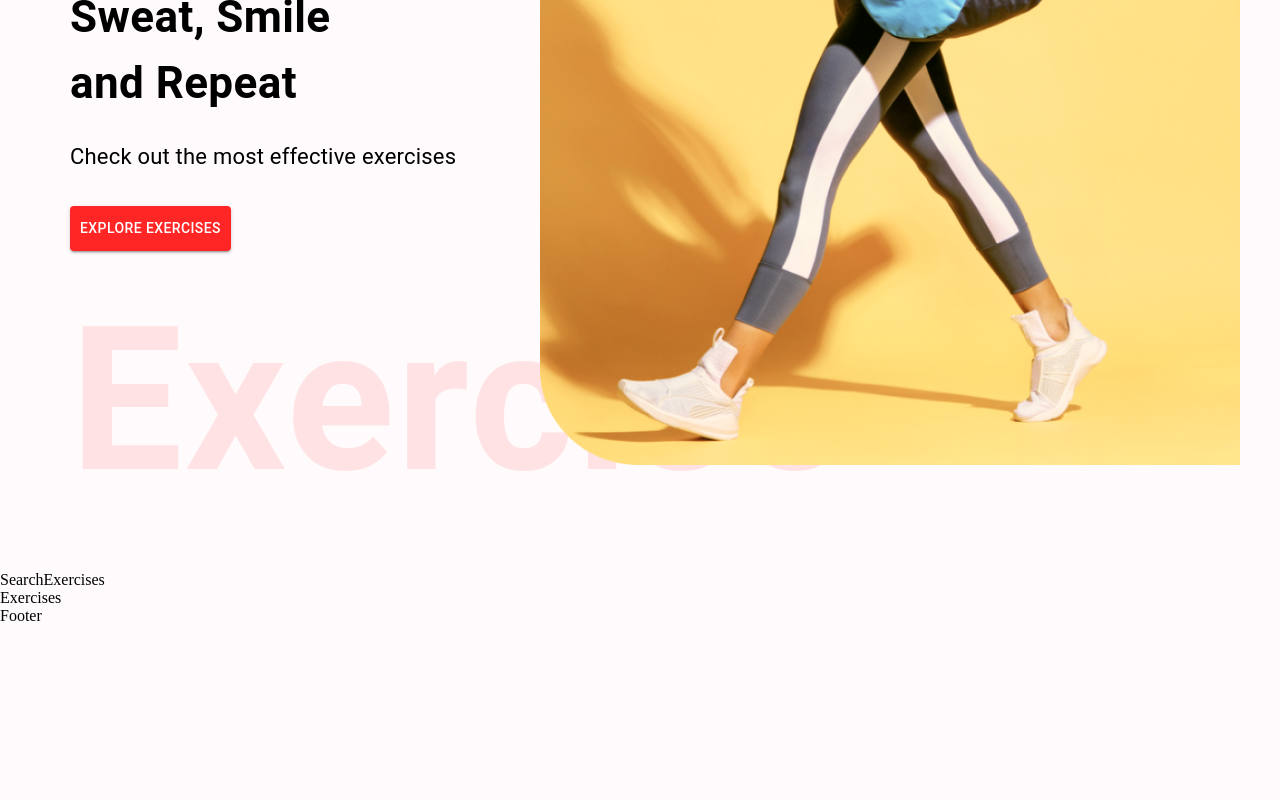
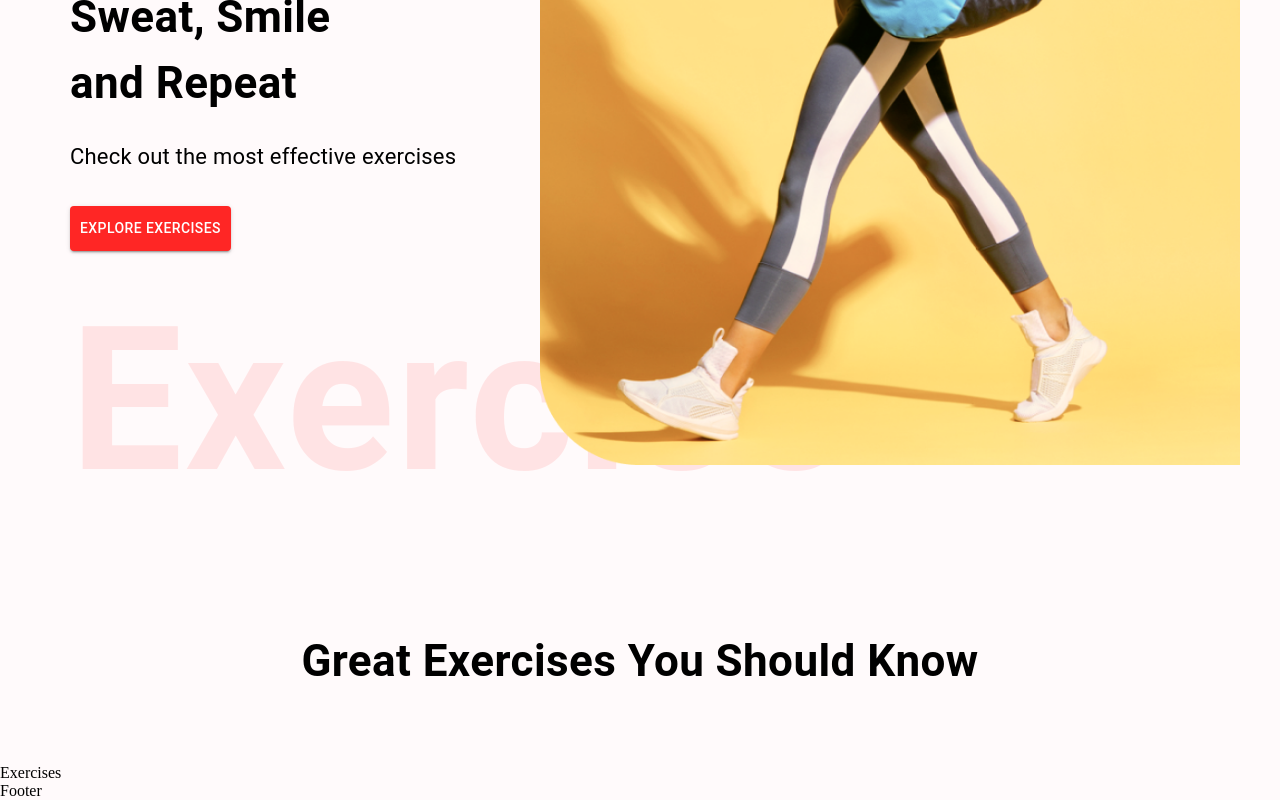
Before and after one commit to ritchiels/workout_app, a React (Create React App) app: page / in a window 1280 px wide. Shown: the part 401-1201 px from the top of the page. Before the commit the page ends 1026 px from the top, so only its background shows below. Built offline with nearby package versions, Linux system fonts and the light colour scheme.

Commit message:
search exercises

```diff
--- a/src/components/SearchExercises.js
+++ b/src/components/SearchExercises.js
@@ -1,8 +1,20 @@
-import React from 'react'
+import { useEffect, useState } from 'react'
+import { Box, Button, Stack, TextField, Typography } from '@mui/material'
 
 const SearchExercises = () => {
   return (
-    <div>SearchExercises</div>
+    <Stack alignItems="center" mt="37px" justifyContent="center" p="20px">
+        <Typography
+            fontWeight={700}
+            sx={{
+                fontSize: { lg: '44px', xs: '30px'}
+            }}
+            mb="50px"
+            textAlign="center"
+        >
+            Great Exercises You Should Know
+        </Typography>
+    </Stack>
   )
 }
 
```
